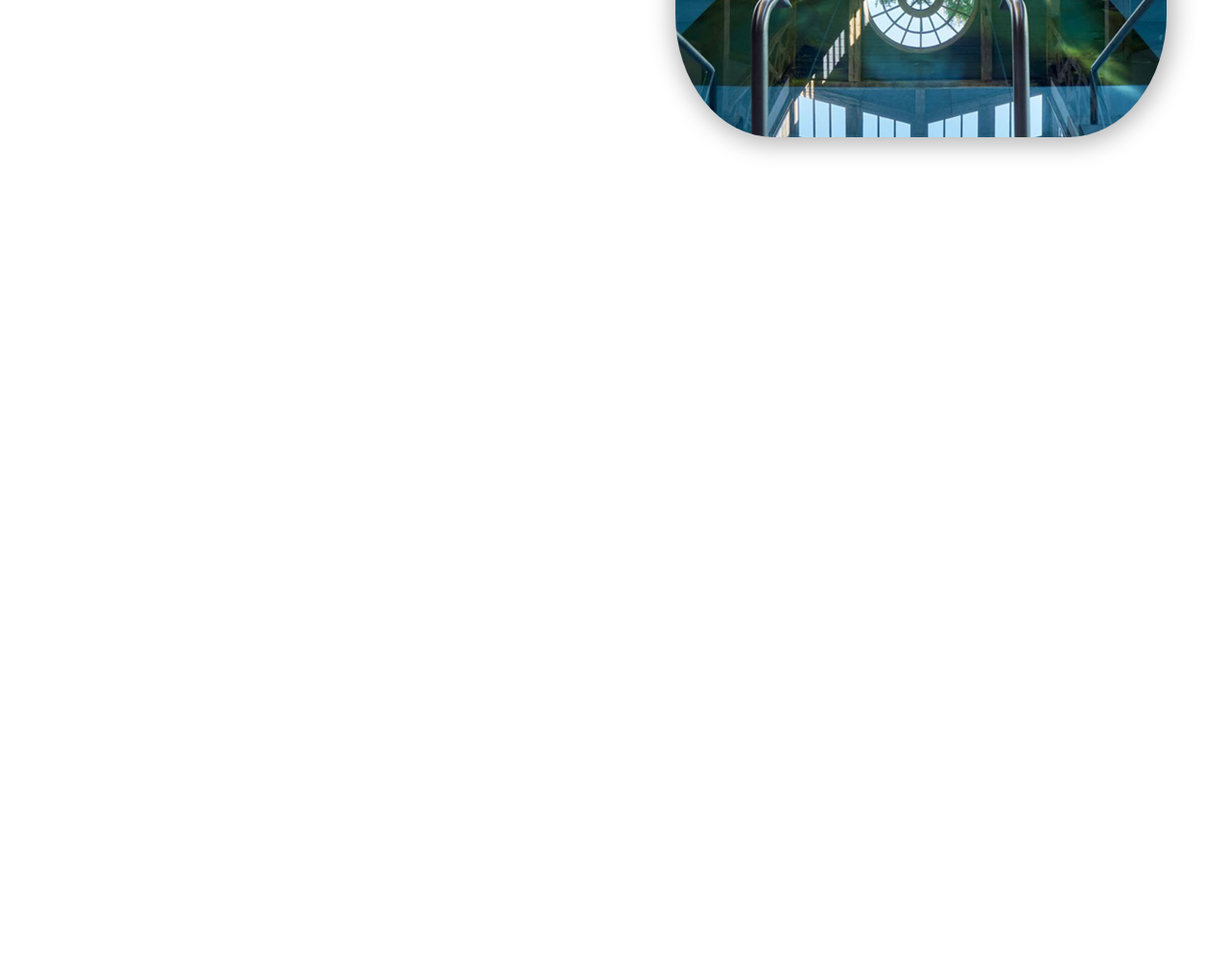
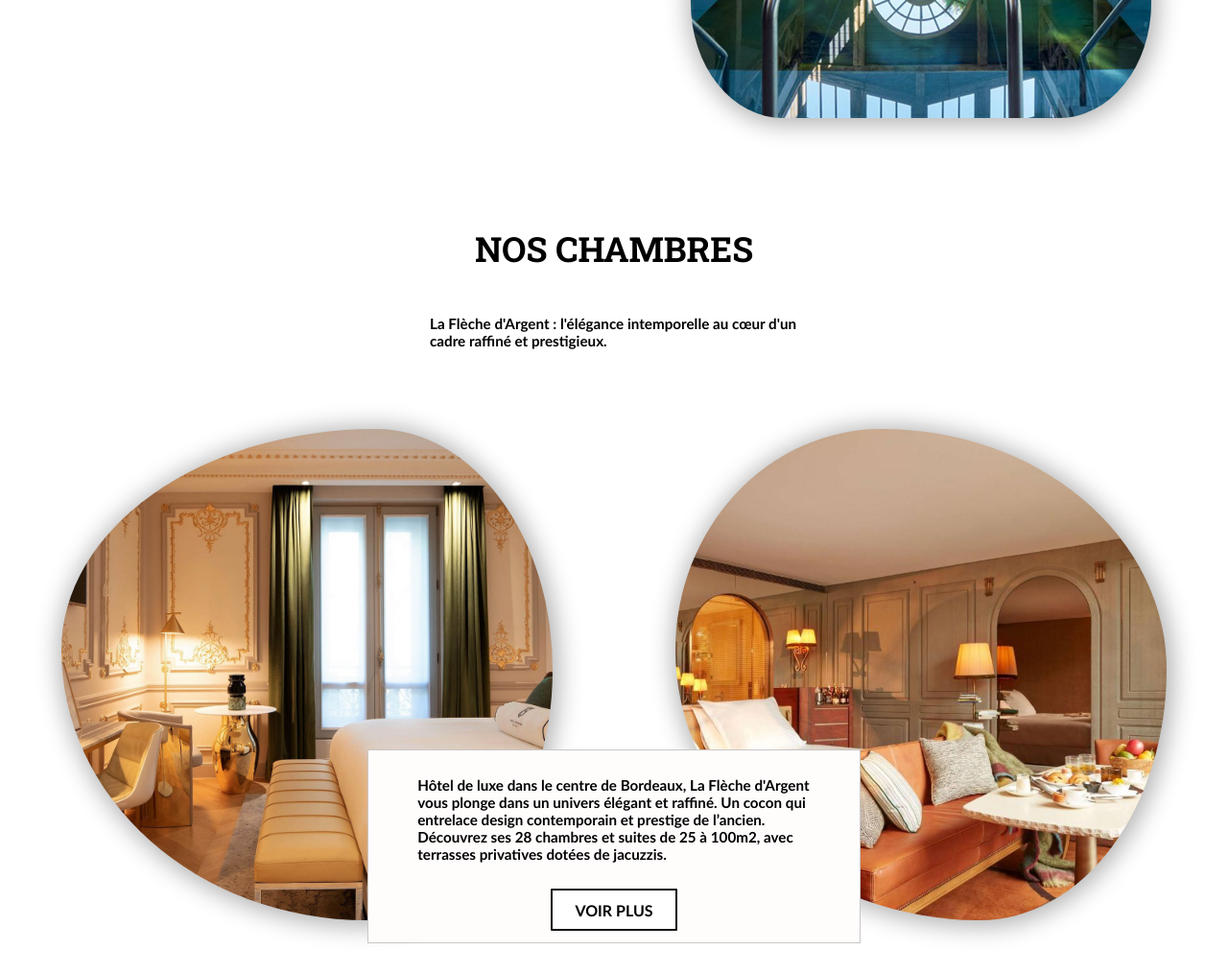
Before and after one commit to KEIP75/Projet-Web, a plain HTML site: page frontend/index.html in a window 1280 px wide. Shown: the part 1377-2392 px from the top of the page at 96% size. Before the commit the page ends 1600 px from the top, so only its background shows below. Drawn offline with Linux system fonts and the light colour scheme.

Commit message:
Ajout de la troisième page nos chambres + fix css

```diff
--- a/frontend/css/styles.css
+++ b/frontend/css/styles.css
@@ -186,9 +186,11 @@
     background-color: #d18e06;
 }
 
+
+
+
 /* ---------- Deuxième Page ------------ */
-
-.presentation{
+.presentation-spa{
     width: 100%;
     height: 100vh;
     display: flex;
@@ -252,8 +254,8 @@
 
 /* Box de droite avec l'image */
 .right-box{
-    width: 80%;
-    height: 80%;
+    width: 75%;
+    height: 75%;
     background-color: rgb(44, 148, 148);
     position: relative;
     background-image: url('/frontend/assets/spa.jpg');
@@ -269,8 +271,8 @@
 
 /* Le hover */
 .right-box:hover{
-    width: 80%;
-    height: 80%;
+    width: 75%;
+    height: 75%;
     background-color: rgb(44, 148, 148);
     position: relative;
     background-image: url('/frontend/assets/spa.jpg');
@@ -282,3 +284,151 @@
     z-index: 1;
     display: flex;
 }
+
+
+
+/* ---------- Troisième Page Chambre ---------- */
+.presentation-chambres{
+    width: 100%;
+    height: 100vh;
+    /* background-color: beige; */
+
+}
+
+.top-section3{
+    width: 100%;
+    height: 20vh;
+    display: flex;
+    justify-content: center;
+    align-items: center;
+    font-family: 'Roboto Slab', serif;
+    font-size: 24px;
+    /* background-color: blue; */
+    flex-direction: column;
+}
+
+.undertitle{
+    width: 30%;
+    height: 40%;
+    /* background-color: yellow; */
+    margin-bottom: 25px;
+    font-size: small;
+    font-family: 'Trebuchet MS', 'Lucida Sans Unicode', 'Lucida Grande', 'Lucida Sans', Arial, sans-serif;
+}
+
+.global-section3{
+    width: 100%;
+    height: 80vh;
+    /* background-color: green; */
+    display: flex;
+    align-items: center;
+    justify-content: space-around;
+}
+
+/* Image de gauche */
+.left-section3{
+    width: 40%;
+    height: 80%;
+    background-color: red;
+    position: relative;
+    background-image: url('/frontend/assets/chambre1.jpg');
+    background-color: #efa507;
+    background-size: cover;
+    background-position: center;
+    background-repeat: no-repeat;
+    border-radius:  64% 36% 38% 62% / 45% 49% 51% 55%;
+    /* border-radius: 5%; */
+    box-shadow: 2px 2px 25px 5px rgba(0,0,0,0.30);
+    z-index: 1;
+    display: flex;
+}
+
+.left-section3:hover{
+    width: 40%;
+    height: 80%;
+    background-color: red;
+    position: relative;
+    background-image: url('/frontend/assets/chambre1.jpg');
+    background-color: #efa507;
+    background-size: cover;
+    background-position: center;
+    background-repeat: no-repeat;
+    border-radius: 5%;
+    /* border-radius:  64% 36% 38% 62% / 45% 49% 51% 55%; */
+    z-index: 1;
+    display: flex;
+}
+
+/* Image de droite */
+.right-section3{
+    width: 40%;
+    height: 80%;
+    background-color: blue;
+    position: relative;
+    background-image: url('/frontend/assets/chambre3.jpg');
+    background-color: #efa507;
+    background-size: cover;
+    background-position: center;
+    background-repeat: no-repeat;
+    border-radius: 42% 58% 38% 62% / 45% 49% 51% 55%;
+    z-index: 1;
+    display: flex;
+    box-shadow: 2px 2px 25px 5px rgba(0,0,0,0.30);
+}
+
+.right-section3:hover{
+    width: 40%;
+    height: 80%;
+    background-color: red;
+    position: relative;
+    background-image: url('/frontend/assets/chambre3.jpg');
+    background-color: #efa507;
+    background-size: cover;
+    background-position: center;
+    background-repeat: no-repeat;
+    border-radius: 5%;
+    z-index: 1;
+    display: flex;
+}
+
+.mid-section3{
+    width: 40%;
+    height: 25%;
+    background-color: rgb(255, 252, 252);
+    border: 0.1px solid #cac6c6;
+    position: absolute;
+    z-index: 1;
+    margin-top: 28%;
+    display: flex;
+    justify-content: space-evenly;
+    align-items: center;
+    flex-direction: column;
+}
+
+.text-content3{
+    width: 80%;
+    height: 50%;
+    /* background-color: blue; */
+    font-size: small;
+    font-family: 'Trebuchet MS', 'Lucida Sans Unicode', 'Lucida Grande', 'Lucida Sans', Arial, sans-serif;
+
+}
+
+.btn-plus3{
+    width: 25%;
+    height: 20%;
+    border-radius: 1px;
+    background-color: rgb(255, 255, 255);
+    border: 2px solid #100f0f;
+    display: flex;
+    justify-content: center;
+    align-items: center;
+    margin-top: 20px;
+}
+
+.btn-content3{
+    text-decoration: none;
+    font-family: 'Trebuchet MS', 'Lucida Sans Unicode', 'Lucida Grande', 'Lucida Sans', Arial, sans-serif;
+    font-weight: bold;
+    color: black;
+}
--- a/frontend/index.html
+++ b/frontend/index.html
@@ -78,7 +78,7 @@
     </header>
 
     <!-- Deuxième page  -->
-    <section class="presentation">
+    <section class="presentation-spa">
         <div class="left-page">
             <div class="left-box">
                 <!-- Top Message -->
@@ -99,18 +99,41 @@
                         <br><br>
                         Bienvenue dans un lieu au service de la nature, du goût et des sens.</h3>
                  </div>
+            </div>
+        </div>
+
+        <!-- Partie droite image SPA -->
+        <div class="right-page">
+            <div class="right-box"></div>
+        </div>
+    </section>
+
+
+    <!-- Troisième Page -->
+    <section class="presentation-chambres">
+        <div class="top-section3">
+            <h1>NOS CHAMBRES</h1>
+            <div class="undertitle">
+                <h3>La Flèche d'Argent : l'élégance intemporelle au cœur d'un cadre raffiné et prestigieux.</h3>
 
             </div>
-
         </div>
 
-        <div class="right-page">
-            <div class="right-box">
+        <div class="global-section3">
+            <div class="left-section3"></div>
+            <div class="right-section3"></div>
+            <div class="mid-section3">
+                <div class="text-content3">
+                    <h3>Hôtel de luxe dans le centre de Bordeaux, La Flèche d'Argent vous plonge dans un univers élégant et raffiné. Un cocon qui entrelace design contemporain et prestige de l’ancien.
+                        Découvrez ses 28 chambres et suites de 25 à 100m2, avec terrasses privatives dotées de jacuzzis.</h3>
+                </div>
+                <div class="btn-plus3">
+                    <a href="" class="btn-content3">VOIR PLUS</a>
+                </div>
+            </div>
+        </div>
+    </section>
 
-            </div>
 
-        </div>
-
-    </section>
 </body>
 </html>
```
Also changed, not shown: frontend/assets/chambre1.jpg (added), frontend/assets/chambre2.jpg (added), frontend/assets/chambre3.jpg (added), frontend/assets/title.png (added).
